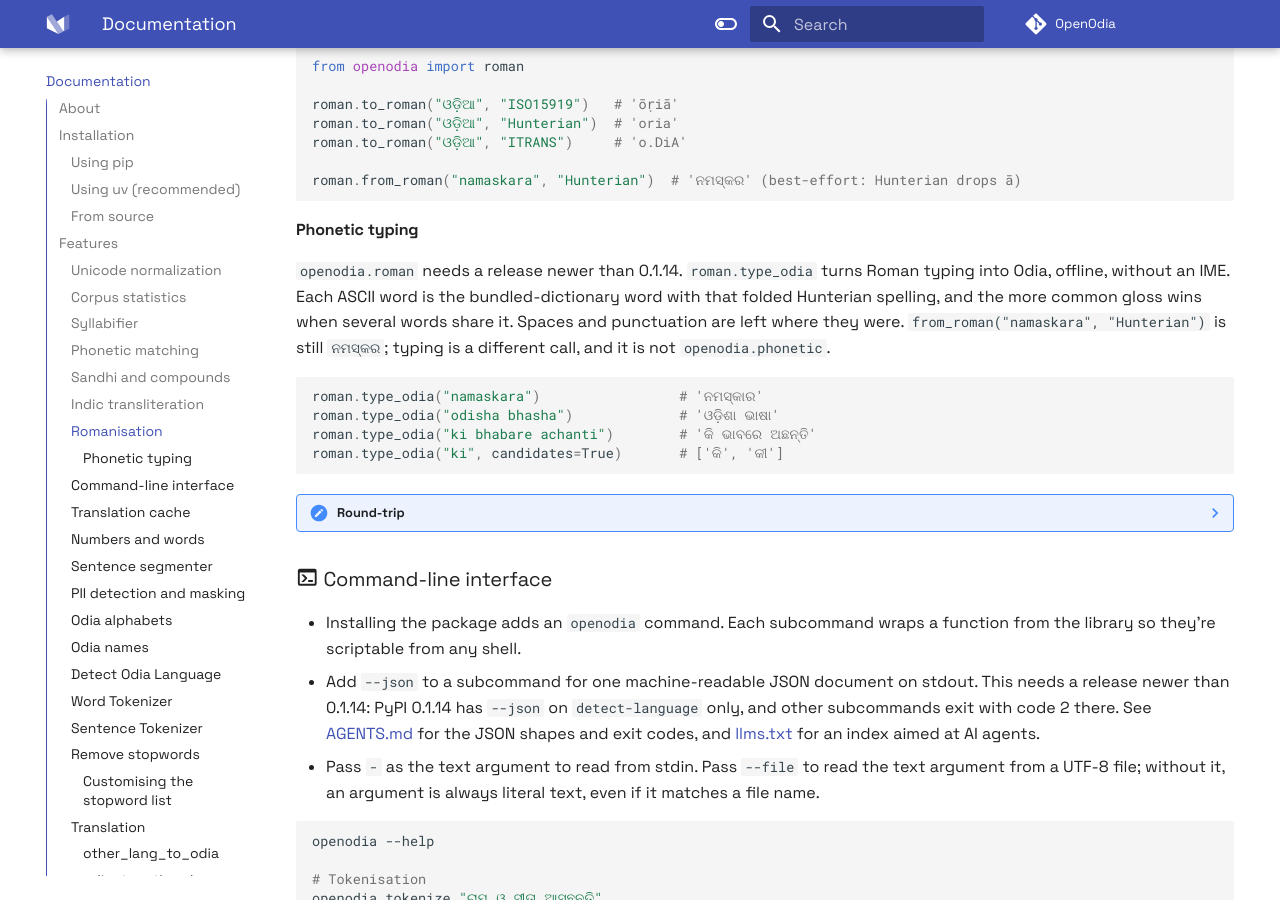
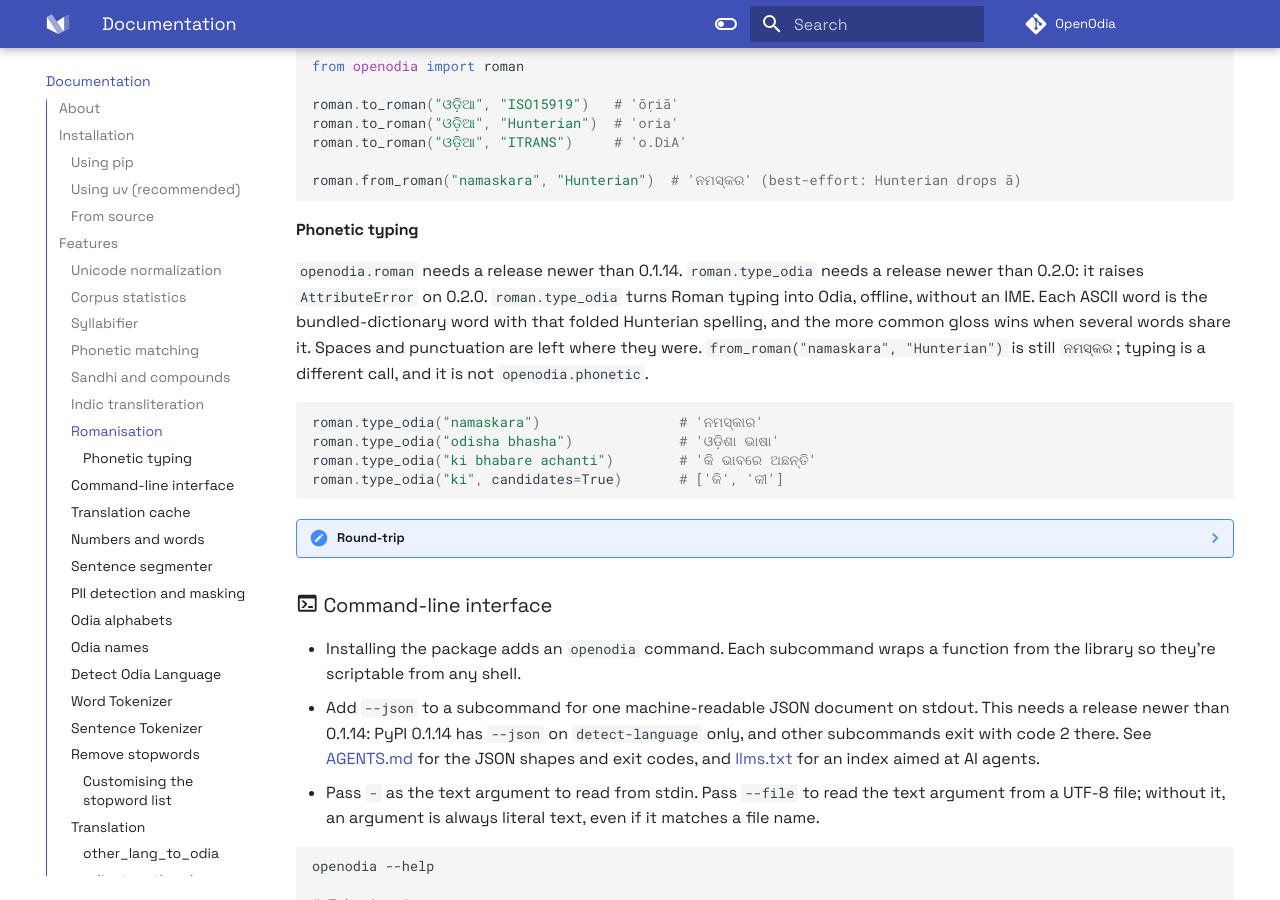
Before and after one commit to soumendrak/openodia, an MkDocs documentation site: the page built from docs/index.md, in a window 1280 px wide and 900 px high, scrolled down 6145 px. Built offline with MkDocs 1.6.1 and Material for MkDocs 9.7.7, drawn with Linux system fonts in a browser that asks for light colours; emoji names are drawn with the system emoji font; comment, search, counter and statistics services are not loaded.

Commit message:
[#197] State that roman.type_odia needs a release newer than 0.2.0
PyPI 0.2.0 ships openodia.roman without type_odia, so roman.type_odia raises AttributeError there. docs/index.md, llms.txt and the CHANGELOG line say so, and the release test fails if any of them drops the sentence.

```diff
--- a/docs/index.md
+++ b/docs/index.md
@@ -270,7 +270,7 @@ roman.from_roman("namaskara", "Hunterian")  # 'ନମସ୍କର' (best-effort:
 
 #### Phonetic typing
 
-`openodia.roman` needs a release newer than 0.1.14. `roman.type_odia` turns Roman typing into Odia, offline, without an IME.
+`openodia.roman` needs a release newer than 0.1.14. `roman.type_odia` needs a release newer than 0.2.0: it raises `AttributeError` on 0.2.0. `roman.type_odia` turns Roman typing into Odia, offline, without an IME.
 Each ASCII word is the bundled-dictionary word with that folded Hunterian
 spelling, and the more common gloss wins when several words share it.
 Spaces and punctuation are left where they were. `from_roman("namaskara", "Hunterian")`
--- a/docs/llms.txt
+++ b/docs/llms.txt
@@ -18,7 +18,7 @@ Version note: `--json` on every CLI subcommand (one machine-readable JSON docume
 - [Transliteration guide](https://openodia.soumendrak.com/guides/transliteration/): Indic scripts and romanisation
 - [PII guide](https://openodia.soumendrak.com/guides/pii/): find and mask phone numbers, emails, URLs, Aadhaar numbers, PAN and PIN codes
 - [API reference](https://openodia.soumendrak.com/api/text/): signatures and docstrings generated from the source
-- [Romanisation API](https://openodia.soumendrak.com/api/roman/): `to_roman` and `from_roman` for ISO 15919, Hunterian and ITRANS; `type_odia` types Roman input as Odia. `openodia.roman` needs a release newer than 0.1.14.
+- [Romanisation API](https://openodia.soumendrak.com/api/roman/): `to_roman` and `from_roman` for ISO 15919, Hunterian and ITRANS; `type_odia` types Roman input as Odia. `openodia.roman` needs a release newer than 0.1.14. `roman.type_odia` needs a release newer than 0.2.0: it raises `AttributeError` on 0.2.0.
 - [Sandhi API](https://openodia.soumendrak.com/api/sandhi/): `sandhi.split` and `sandhi.join`
 - [Indic API](https://openodia.soumendrak.com/api/indic/): `indic.transliterate` between Brahmic scripts
 - [PII API](https://openodia.soumendrak.com/api/pii/): `pii.detect` and `pii.mask`
```
Also changed, not shown: CHANGELOG.md (+1 -1 lines), 1 other file.
